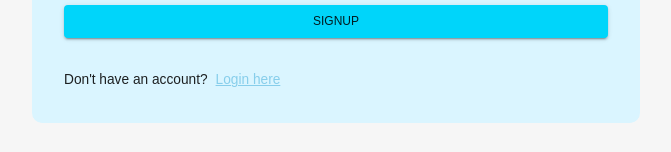
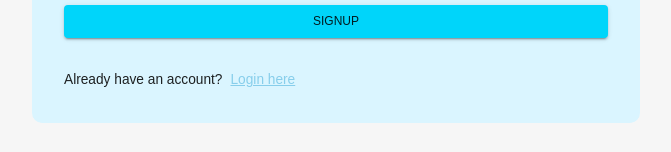
Before and after one commit to hadifayazi/Shapol, a React (Create React App) app in the folder client/: page /register in a window 1280 px wide. Shown: the part 661-813 px from the top of the page, without its empty margins (0-671 px from the left). Built offline with nearby package versions, Linux system fonts and the light colour scheme.

Commit message:
tect fixed

```diff
--- a/client/src/pages/login-signup/LoginPage.jsx
+++ b/client/src/pages/login-signup/LoginPage.jsx
@@ -15,7 +15,7 @@ export const LoginPage = () => {
 
   const [loginUser, { data, isSuccess, isError, error }] =
     useLoginUserMutation();
-  console.log(data);
+
   useEffect(() => {
     if (isSuccess) {
       dispatch(setCredentials(data));
--- a/client/src/pages/login-signup/RegisterForm.jsx
+++ b/client/src/pages/login-signup/RegisterForm.jsx
@@ -16,7 +16,6 @@ const RegisterForm = () => {
   const errRef = useRef("");
   const [registerUser, { data, isSuccess, isError, error }] =
     useRegisterUserMutation();
-  console.log(data);
 
   const SignupSchema = yup.object().shape({
     firstName: yup.string().required(),
@@ -221,7 +220,7 @@ const RegisterForm = () => {
                   Signup
                 </Button>
                 <Box sx={{ display: "flex" }} mt={4}>
-                  <Typography>Don't have an account?</Typography>
+                  <Typography>Already have an account?</Typography>
                   <Typography
                     ml={1}
                     onClick={() => {
```
